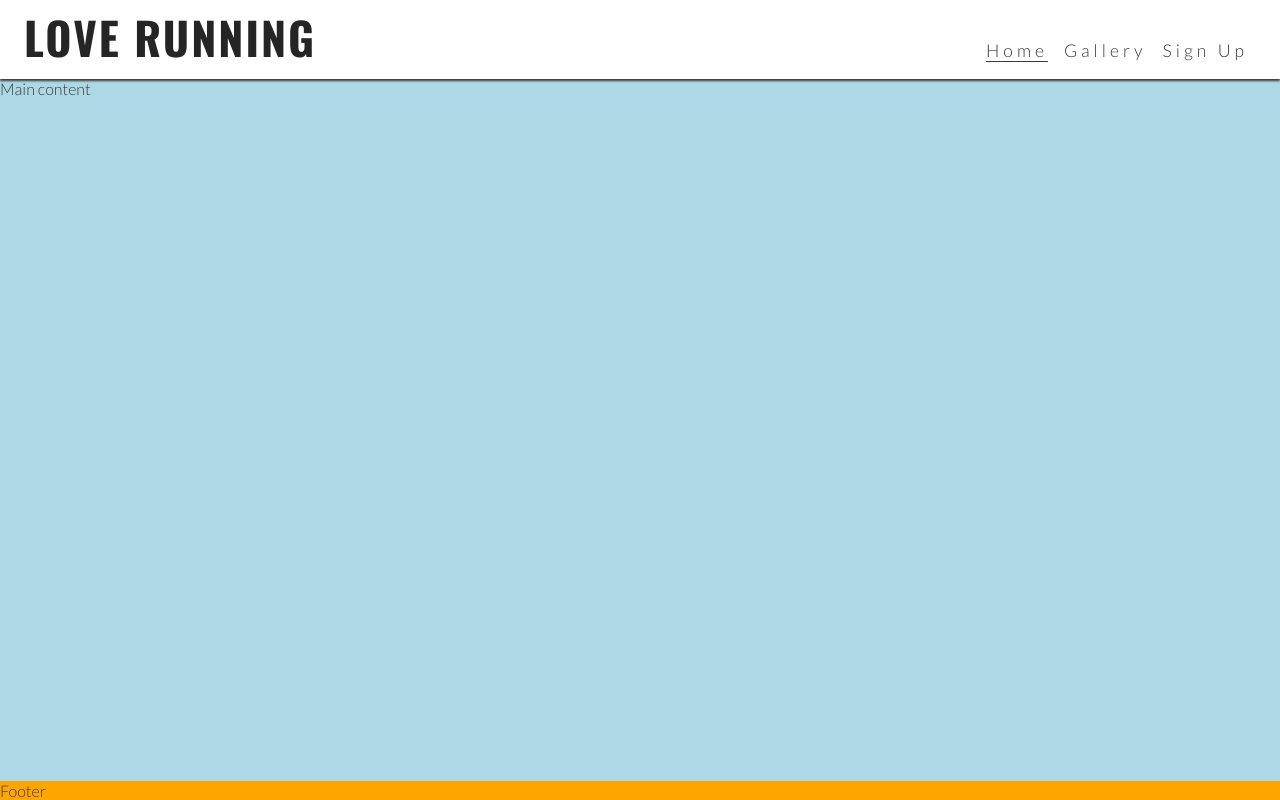
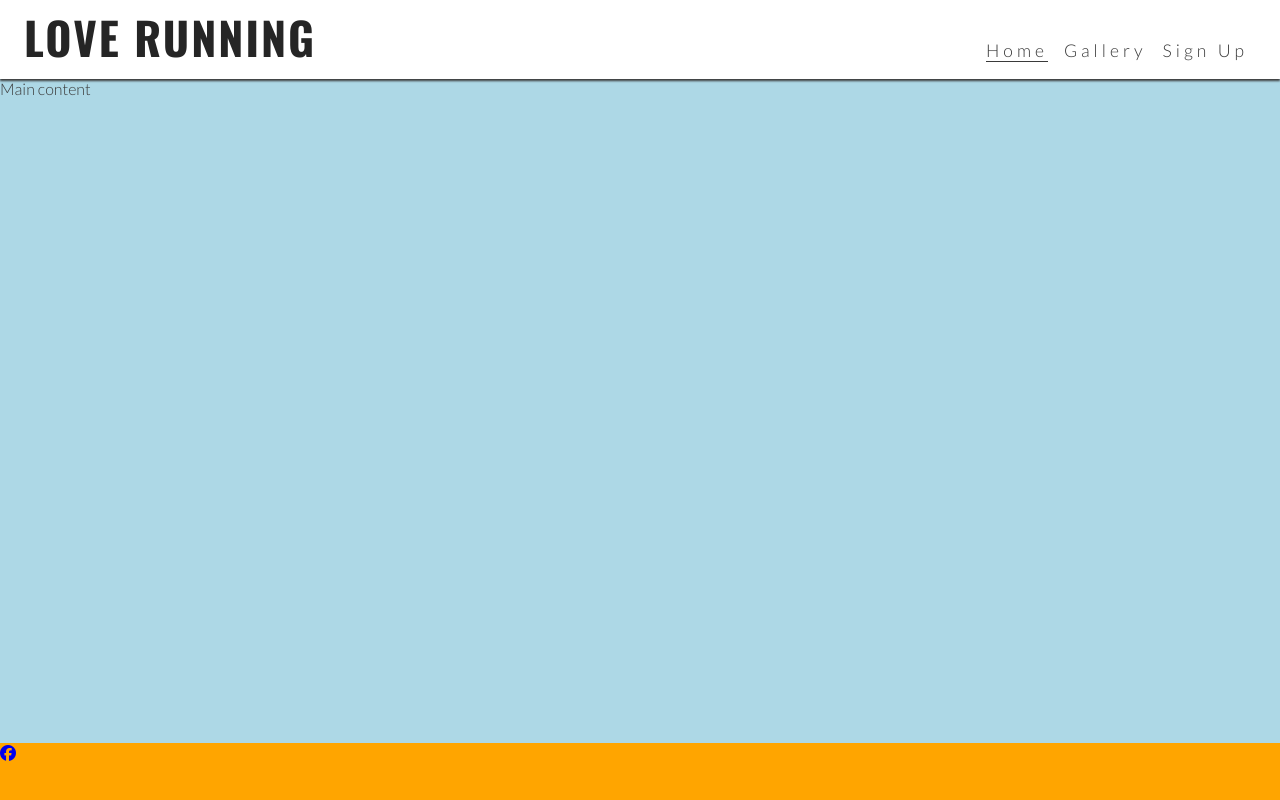
Before and after one commit to SamGree/love-running, a plain HTML site: page index.html in a window 1280 px wide. Drawn offline with nearby package versions, Linux system fonts and the light colour scheme.

Commit message:
add fontawesme to the first footer link

```diff
--- a/assets/css/style.css
+++ b/assets/css/style.css
@@ -85,7 +85,7 @@ main {
 footer{
     background-color: orange;
 }
-/*Media query> tablets and larger (768px and up)*/
+/*Media query: tablets and larger (768px and up)*/
 @media screen and (min-width: 768px) {
     /*Header*/
     nav {
@@ -114,5 +114,9 @@ footer{
         /*Push main content down to accommodate larger header*/
         margin-top: 79px;
     }
-
-}
+    }
+    /*larger devices (laptops desktop, 992px and up)*/
+    @media screen and (min-width: 992px) {
+    #menu a:hover {
+        border-bottom: 1px solid #3a3a3a;}
+    }
--- a/index.html
+++ b/index.html
@@ -1,10 +1,12 @@
 <!DOCTYPE html>
 <html lang="en">
+
 <head>
     <meta charset="UTF-8">
     <meta name="viewport" content="width=device-width, initial-scale=1.0">
     <title>Love Running</title>
-    <meta name="description" content="Love Running. Club for runner in Dublin, Ireland. Urban running, trail running. Dublin docklands and Phoenix Park">
+    <meta name="description"
+        content="Love Running. Club for runner in Dublin, Ireland. Urban running, trail running. Dublin docklands and Phoenix Park">
     <meta name="keyword" content="love running, run, running club, runners, Ireland, Dublin, sport,execise">
     <!--favicon-->
     <link rel="apple-touch-icon" sizes="180x180" href="assets/favicon/apple-touch-icon.png">
@@ -13,20 +15,21 @@
     <!--Stylesheet-->
     <link rel="stylesheet" href="assets/css/style.css">
 </head>
+
 <body>
     <!-- Header -->
     <header>
         <a href="index.html">
-          <h1 id="logo">Love Running</h1>
+            <h1 id="logo">Love Running</h1>
         </a>
         <input type="checkbox" id="nav-toggle" name="nav-toggle">
         <label for="nav-toggle" class="nav-toggle-label">X</label>
         <nav>
             <ul id="menu">
-            <li><a href="" class="active">Home</a></li>
-            <li><a href="">Gallery</a></li>
-            <li><a href="">Sign Up</a></li>
-        </ul>
+                <li><a href="" class="active">Home</a></li>
+                <li><a href="">Gallery</a></li>
+                <li><a href="">Sign Up</a></li>
+            </ul>
         </nav>
     </header>
 
@@ -34,7 +37,16 @@
     <main>Main content</main>
 
     <!-- Footer -->
-    <footer>Footer</footer>
+    <footer>
+        <ul>
+            <li><a href="https://www.facebook.com" target="_blank" rel="noopener"
+                    aria-label="Viset our Facebook Page(opens in a new tab)"><i class="fa-brands fa-facebook"></i></a></li>
+            <li></li>
+            <li></li>
+        </ul>
+    </footer>
+    <!--Font Awesome-->
+    <script src="https://kit.fontawesome.com/e9b15a29fc.js" crossorigin="anonymous"></script>
 </body>
 
 </html>
```
